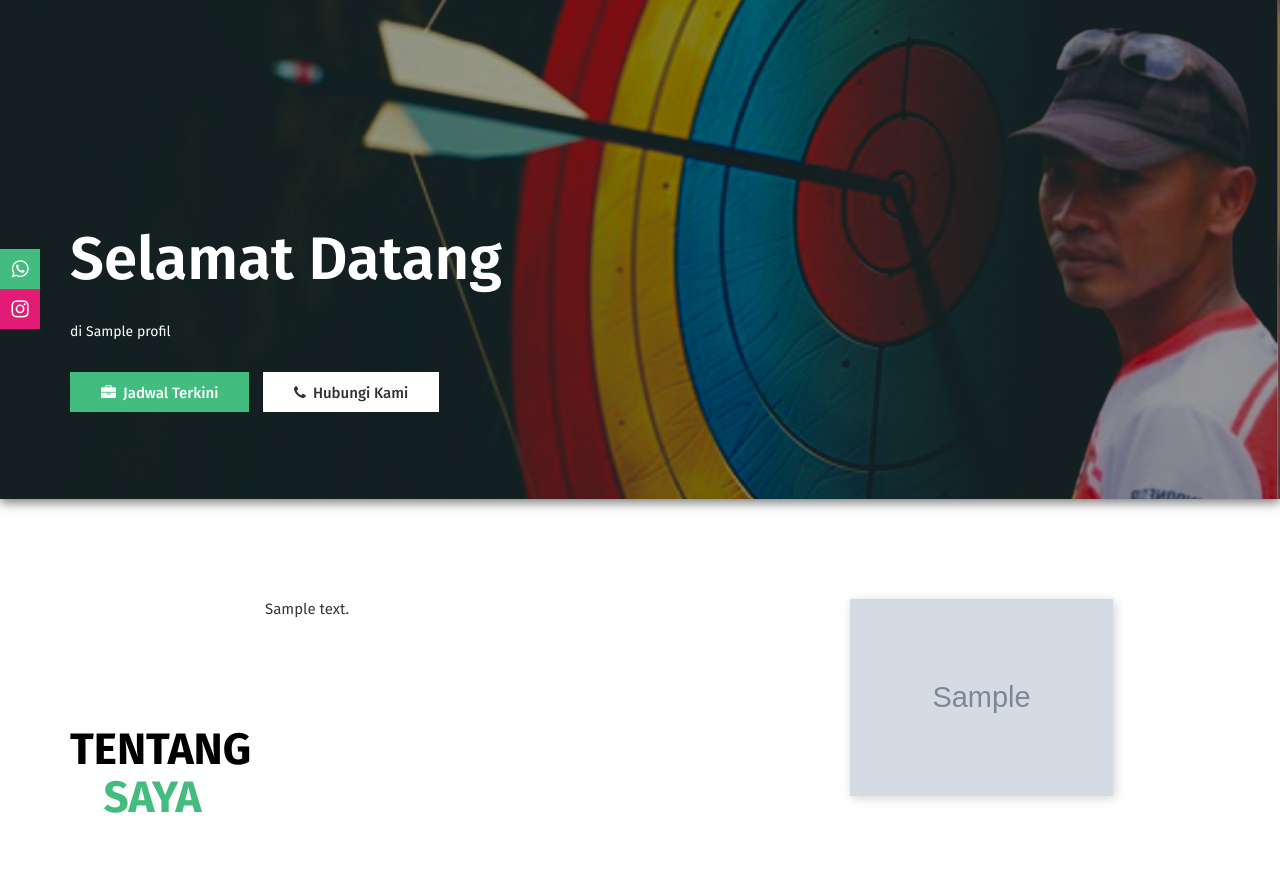
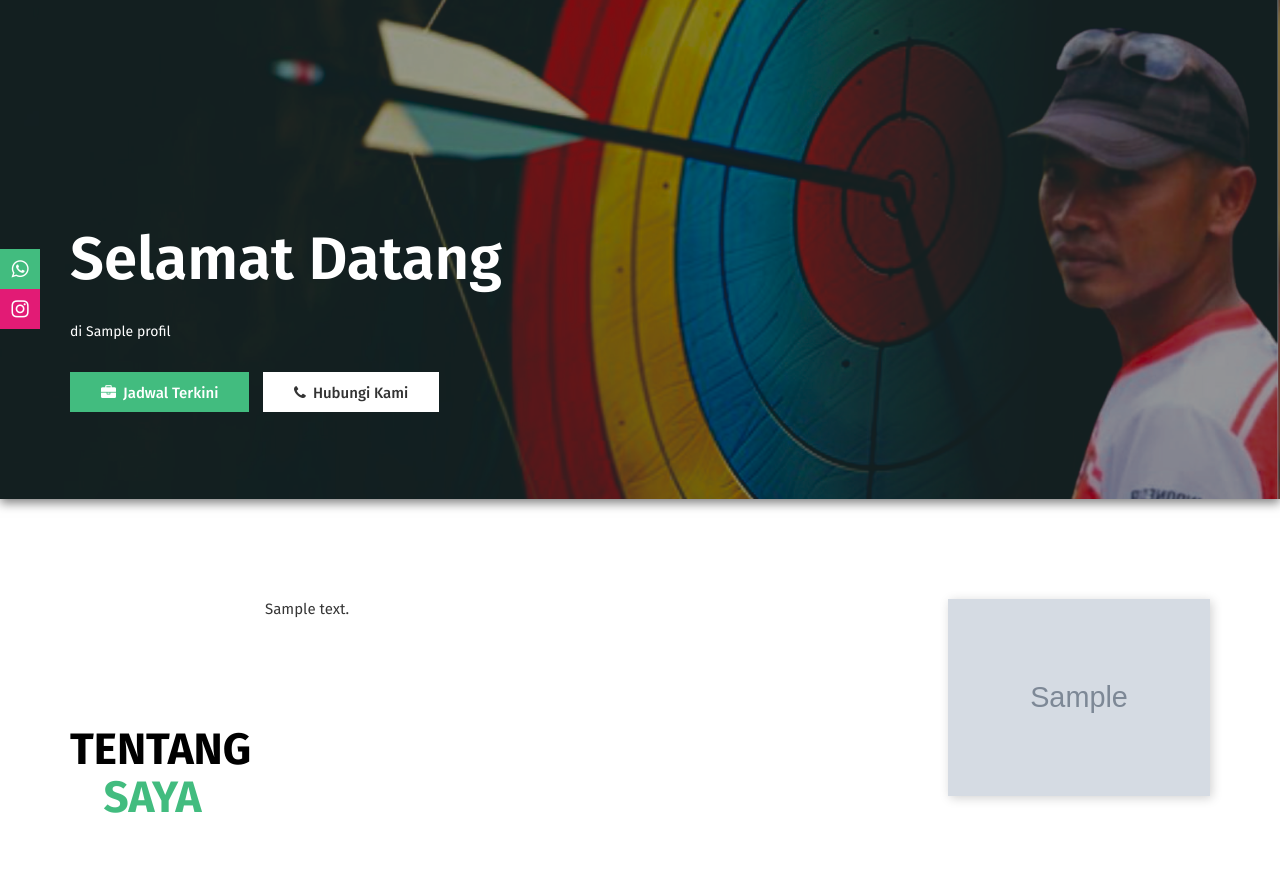
Before and after one commit to abiydoni/was, a PHP site: page / in a window 1280 px wide. Shown: the part 71-956 px from the top of the page. Run offline with PHP 8.4, Linux system fonts and the light colour scheme; tables that the repository leaves empty or names only in its code hold one stand-in row (values such as "Sample post"); grey boxes marked "Sample" are stand-in pictures.

Commit message:
Update index.php

```diff
--- a/index.php
+++ b/index.php
@@ -32,7 +32,7 @@
 								<h2>Tentang <span>Saya</span></h2>
 							</div>
 						</div>
-						<div class="col-md-6  col-sm-6 col-xs-12">
+						<div class="col-md-7  col-sm-7 col-xs-12">
 							<div class="single-about">
 								<p class="bolt"><?php echo $data['visi_misi']; ?></p>
 							</div>
```
